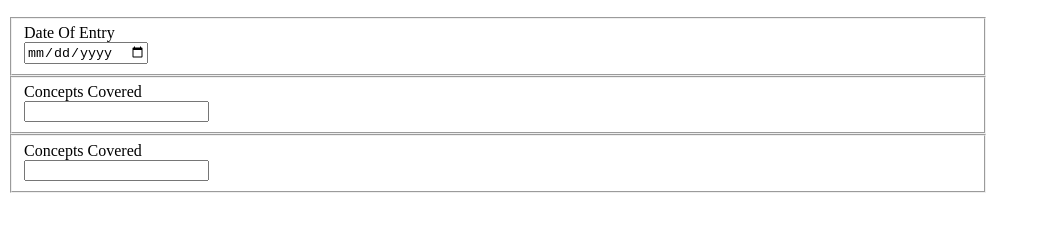
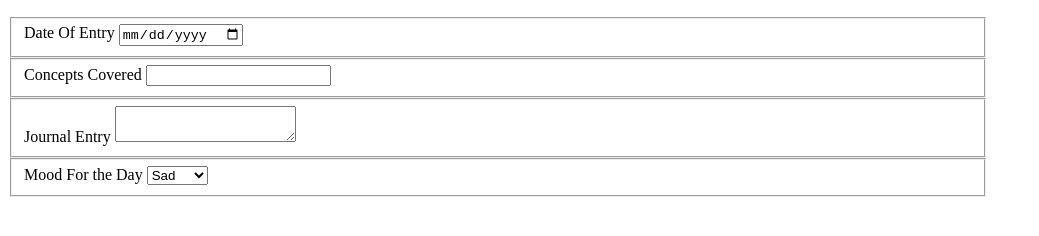
Before and after one commit to Ccourter11/daily-journal, a plain HTML site: page index.html in a window 1280 px wide. Shown: the part 50-286 px from the top of the page, without its empty margins (0-1039 px from the left). Drawn offline with Linux system fonts and the light colour scheme.

Commit message:
done with fieldsets

```diff
--- a/index.html
+++ b/index.html
@@ -21,8 +21,21 @@
           <input type="textarea" name="conceptsCovered" id="conceptsCovered" />
         </fieldset>
         <fieldset>
-          <label for="journalEntry">Concepts Covered</label>
-          <input type="textarea" name="journalEntry" id="journalEntry" />
+          <label for="journalEntry">Journal Entry</label>
+          <textarea
+            name="journalEntry"
+            id="journalEntry"
+            cols="20"
+            rows="2"
+          ></textarea>
+        </fieldset>
+        <fieldset>
+          <label for="mood">Mood For the Day</label>
+          <select id="myList">
+            <option value="sad">Sad</option>
+            <option value="happy">Happy</option>
+            <option value="eager">Eager</option>
+          </select>
         </fieldset>
       </form>
     </main>
--- a/style/main.css
+++ b/style/main.css
@@ -1,4 +1,4 @@
-input {
+form {
   display: flex;
   flex-direction: column;
 }
```
